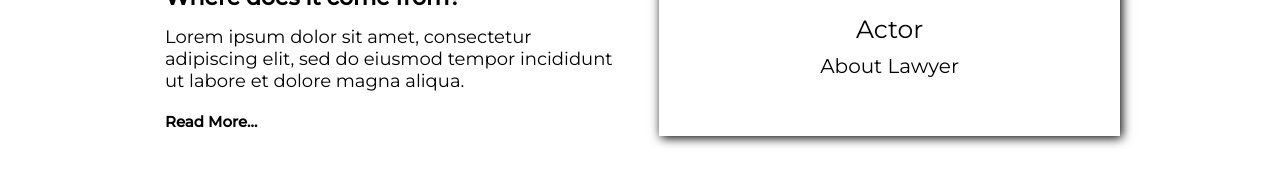
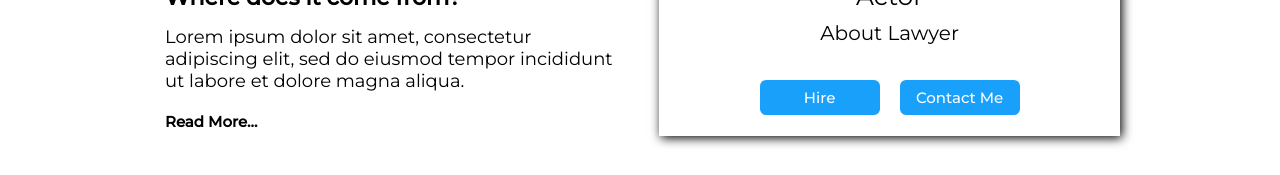
Before and after one commit to mechaadi/OnlineLawyerSuite, a Next.js app: page /Lawyer in a window 1280 px wide. Shown: the part 402-577 px from the top of the page. Built offline with nearby package versions, Linux system fonts and the light colour scheme.

Commit message:
Added Buttons in Lawyer

```diff
--- a/src/pages/Lawyer.js
+++ b/src/pages/Lawyer.js
@@ -1,6 +1,7 @@
 import styles from './css/aboutLawyer.module.css';
 import Nav from '../Components/Navbar/Navbar.js';
 import app from './css/app.module.css';
+import Button from '../Components/Buttons/Button';
 const Lawyer = () => {
     return (
         <div>
@@ -67,6 +68,15 @@ const Lawyer = () => {
                             <div className={styles.lawyer_profile_about_lawyer}>
                                 About Lawyer
                             </div>
+                            <div style={{ display: "flex", marginBottom: 10 }}>
+                                <div className={styles.lawyer_button}>
+                                    <Button name="Hire" />
+                                </div>
+                                <div className={styles.lawyer_button}>
+                                    <Button name="Contact Me" />
+                                </div>
+
+                            </div>
 
 
                         </div>
@@ -90,7 +100,7 @@ const Lawyer = () => {
                                     <div className={styles.lawyer_reviews_username}>
                                         Harvey Spector
                                     </div>
-                                    <div style={{ fontSize: 15, marginLeft: 10, color: "grey" , marginTop: 8}}>
+                                    <div style={{ fontSize: 15, marginLeft: 10, color: "grey", marginTop: 8 }}>
                                         15 hours ago
                                     </div>
                                 </div>
@@ -117,7 +127,7 @@ const Lawyer = () => {
                                     <div className={styles.lawyer_reviews_username}>
                                         Harvey Spector
                                     </div>
-                                    <div style={{ fontSize: 15, marginLeft: 10, color: "grey" , marginTop: 8}}>
+                                    <div style={{ fontSize: 15, marginLeft: 10, color: "grey", marginTop: 8 }}>
                                         15 hours ago
                                     </div>
                                 </div>
```
Lines whose indentation alone changed are shown as unchanged.
